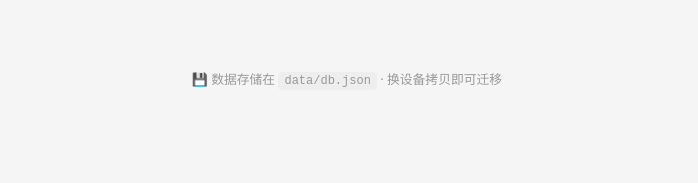
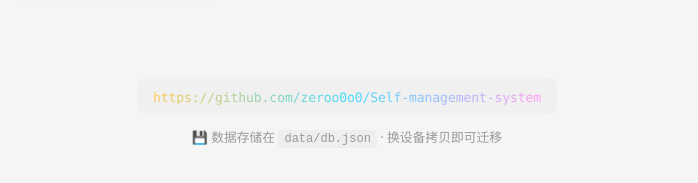
Before and after one commit to zeroo0o0/Self-management-system, a website: page public/index.html in a window 1280 px wide. Shown: the part 575-758 px from the top of the page, without its empty margins (293-991 px from the left). Drawn offline with Linux system fonts and the light colour scheme.

Commit message:
首页底部 GitHub 仓库地址，彩虹渐变流动效果

```diff
--- a/public/index.html
+++ b/public/index.html
@@ -40,7 +40,10 @@
     </div>
 
     <footer>
-      <p>💾 数据存储在 <code>data/db.json</code> · 换设备拷贝即可迁移</p>
+      <div class="footer-links">
+        <a class="repo-link" href="https://github.com/zeroo0o0/Self-management-system" target="_blank" rel="noopener"><span>https://github.com/zeroo0o0/Self-management-system</span></a>
+      </div>
+      <p class="footer-note">💾 数据存储在 <code>data/db.json</code> · 换设备拷贝即可迁移</p>
     </footer>
   </div>
 </body>
--- a/public/style.css
+++ b/public/style.css
@@ -208,5 +208,36 @@
   padding: 48px 0;
   font-size: .95rem;
 }
-footer { text-align: center; font-size: .8rem; color: #999; padding: 24px 0; }
-footer code { background: #eee; padding: 2px 6px; border-radius: 4px; font-size: .75rem; }
+footer { text-align: center; padding: 32px 0 24px; }
+.footer-links { margin-bottom: 12px; }
+.repo-link {
+  display: inline-block;
+  padding: 8px 16px;
+  border-radius: 10px;
+  background: #f0f0f0;
+  text-decoration: none;
+  transition: background .15s;
+}
+.repo-link:hover {
+  background: #e8eaf6;
+}
+.repo-link span {
+  font-family: ui-monospace, 'SF Mono', 'Cascadia Code', Consolas, monospace;
+  font-size: .82rem;
+  letter-spacing: -.01em;
+  background-image: linear-gradient(90deg, #ff6b6b, #feca57, #48dbfb, #ff9ff3, #54a0ff);
+  background-size: 200% 100%;
+  -webkit-background-clip: text;
+  background-clip: text;
+  -webkit-text-fill-color: transparent;
+  animation: rainbow 4s linear infinite;
+}
+.repo-link:hover span {
+  animation-duration: 1.5s;
+}
+@keyframes rainbow {
+  0% { background-position: 0% 50%; }
+  100% { background-position: 200% 50%; }
+}
+.footer-note { font-size: .8rem; color: #999; }
+.footer-note code { background: #eee; padding: 2px 6px; border-radius: 4px; font-size: .75rem; }
```
